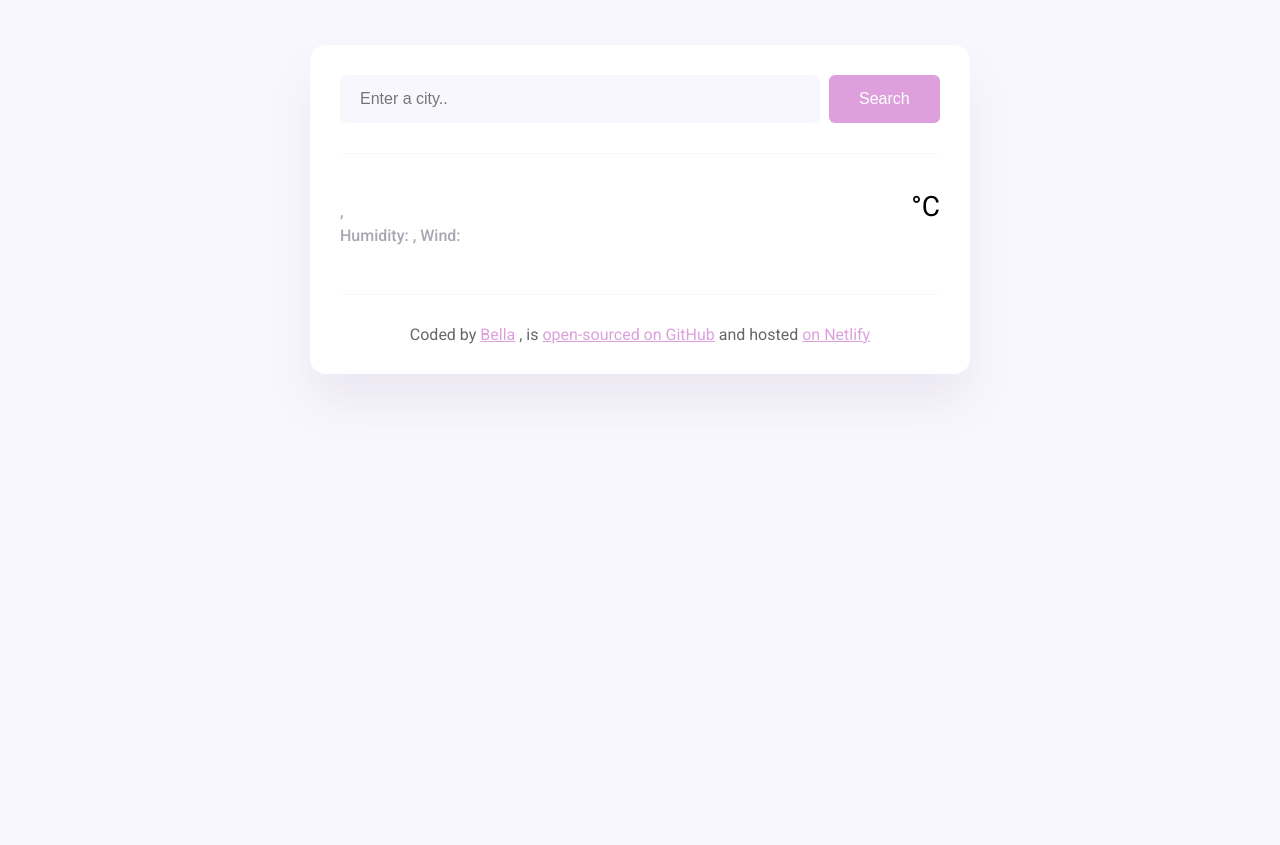
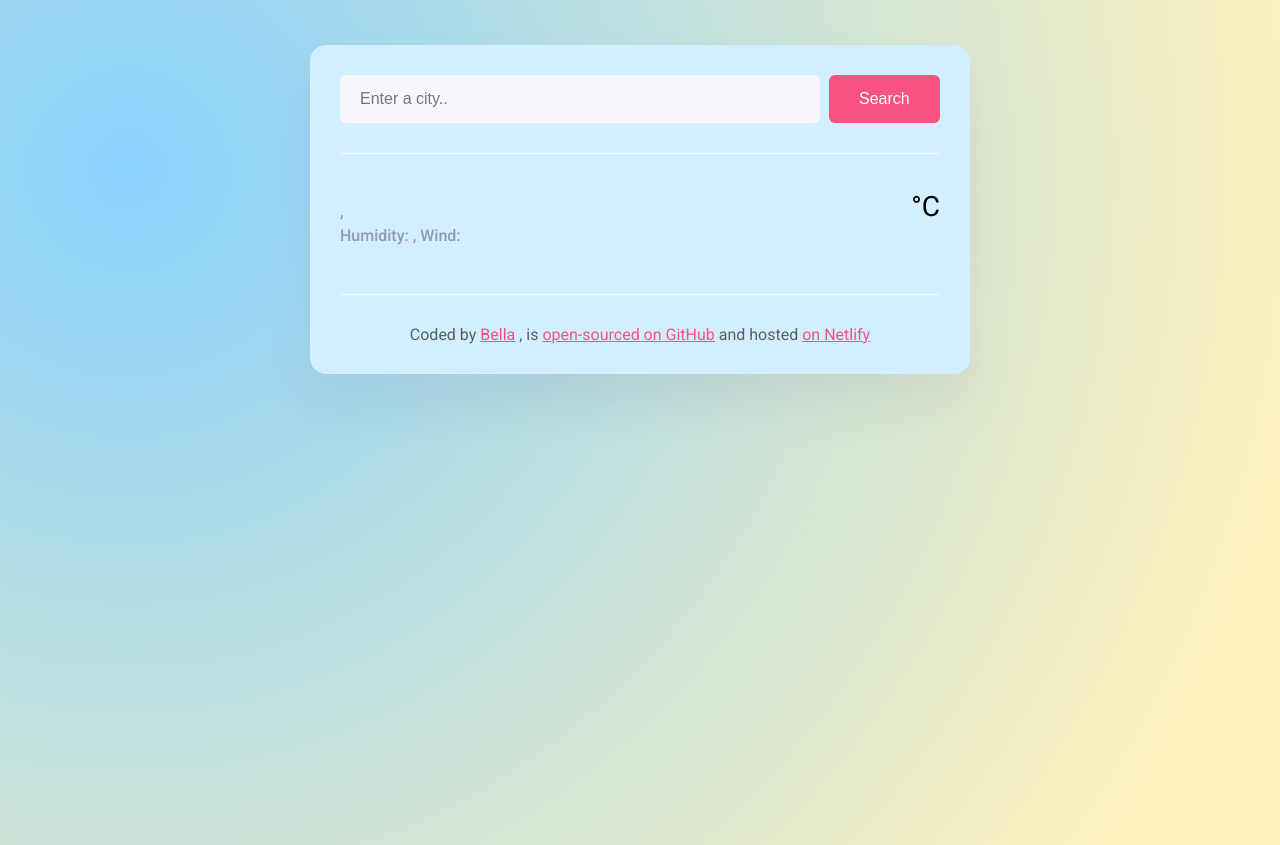
Before and after one commit to bella82691-dotcom/Meteo, a plain HTML site: page index.html in a window 1280 px wide. Before the commit the page ends 800 px from the top, so only its background shows below. Drawn offline with nearby package versions, Linux system fonts and the light colour scheme; no server answers.

Commit message:
Updated css

```diff
--- a/src/style.css
+++ b/src/style.css
@@ -1,14 +1,20 @@
 body {
-  background-color: #f9f7fe;
+  background: radial-gradient(
+    circle at 10% 20%,
+    rgb(137, 210, 253) 0%,
+    rgb(255, 241, 188) 90%
+  );
+  min-height: 100vh;
+  margin: 0;
   font-family: "Roboto", sans-serif;
 }
 
 a {
-  color: plum;
+  color: #f65282;
 }
 
 .Weather-app {
-  background: white;
+  background: #d3eeff;
   max-width: 600px;
   margin: 45px auto;
   box-shadow: 0 30px 50px rgba(65, 50, 100, 0.08);
@@ -31,7 +37,7 @@ header {
 }
 
 .search-form-button {
-  background: plum;
+  background: #f65282;
   padding: 15px 30px;
   border: none;
   font-size: 16px;
```
